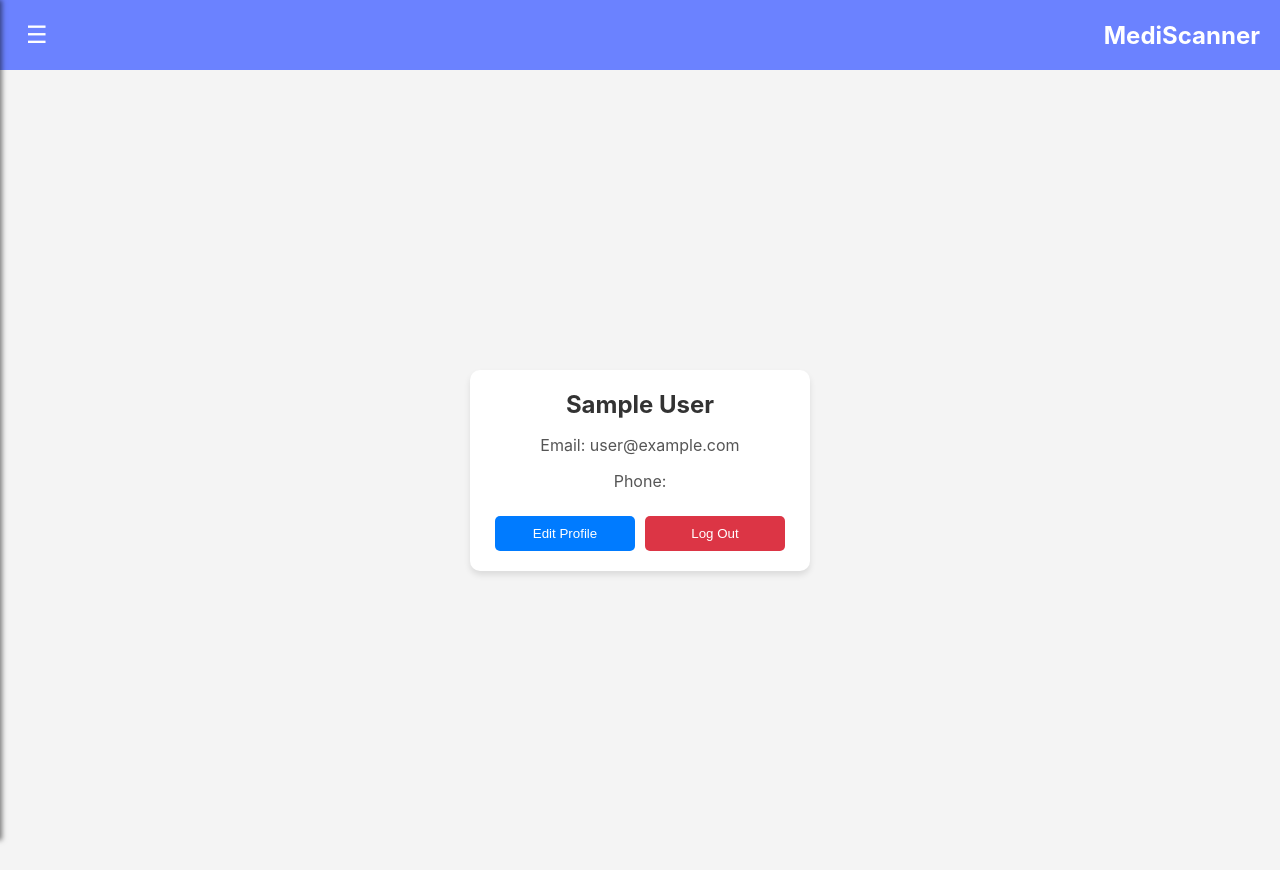
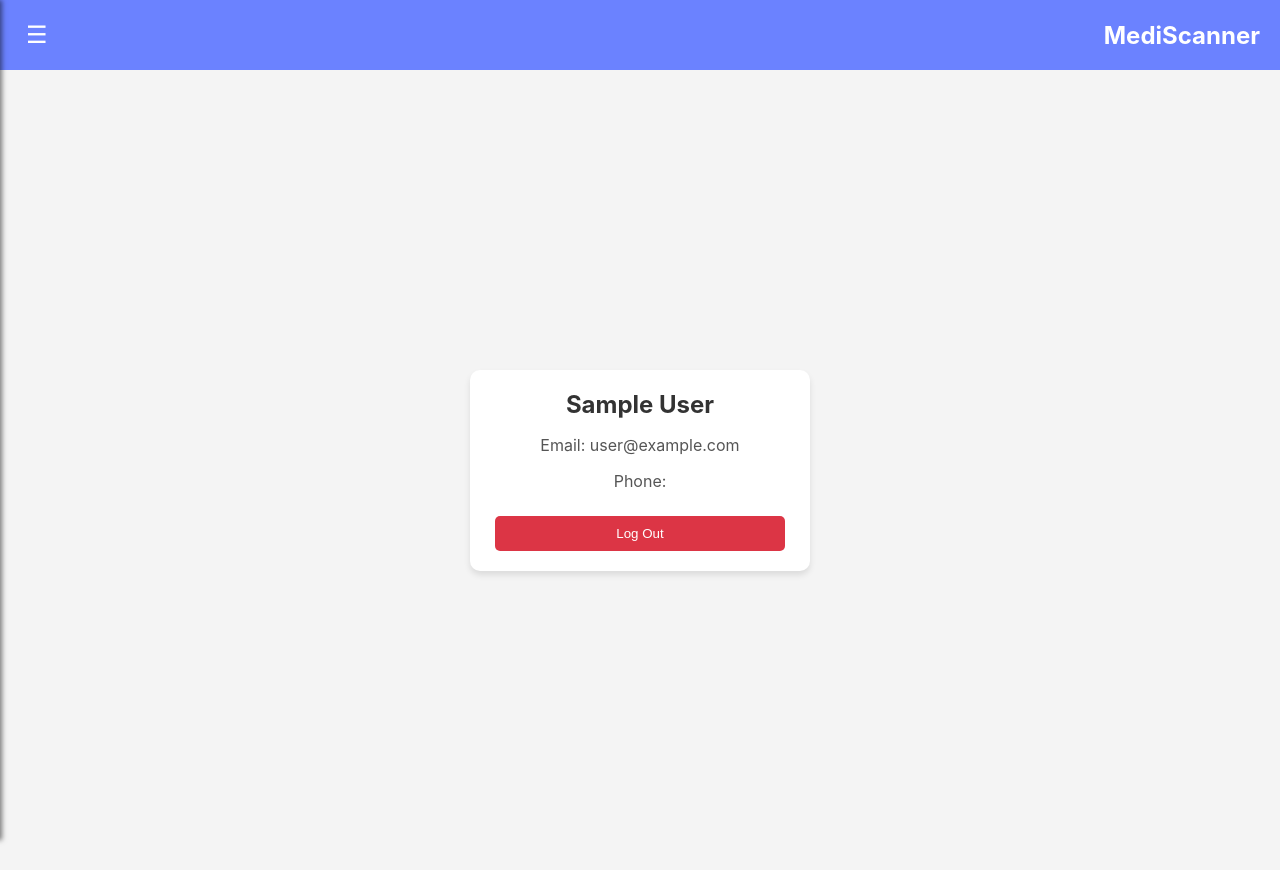
Before and after one commit to amneetd/MediScanner, a React (Create React App) app in the folder Frontend/my-app/: page /me in a window 1280 px wide. Built offline with nearby package versions, Linux system fonts and the light colour scheme; no server answers; sample sign-in values are in the browser's storage.

Commit message:
removed edit profile button

```diff
--- a/Frontend/my-app/src/Profile.js
+++ b/Frontend/my-app/src/Profile.js
@@ -51,7 +51,6 @@ const UserProfile = () => {
         <p style={styles.info}>Phone: {user.phone}</p>
         <br />
         <div style={styles.buttons}>
-          <button style={styles.button}>Edit Profile</button>
           <button style={styles.buttonLogout} onClick={handleLogout}>Log Out</button>
         </div>
       </div>
```
